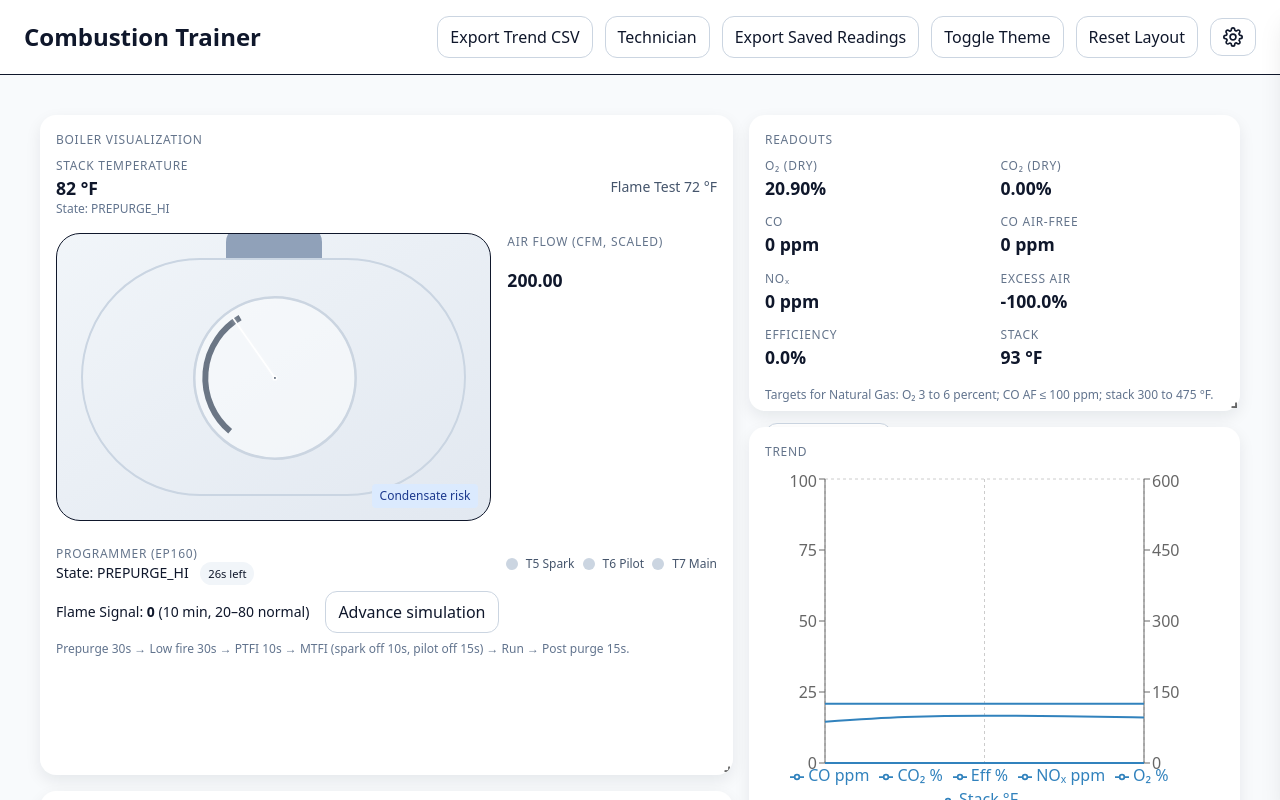
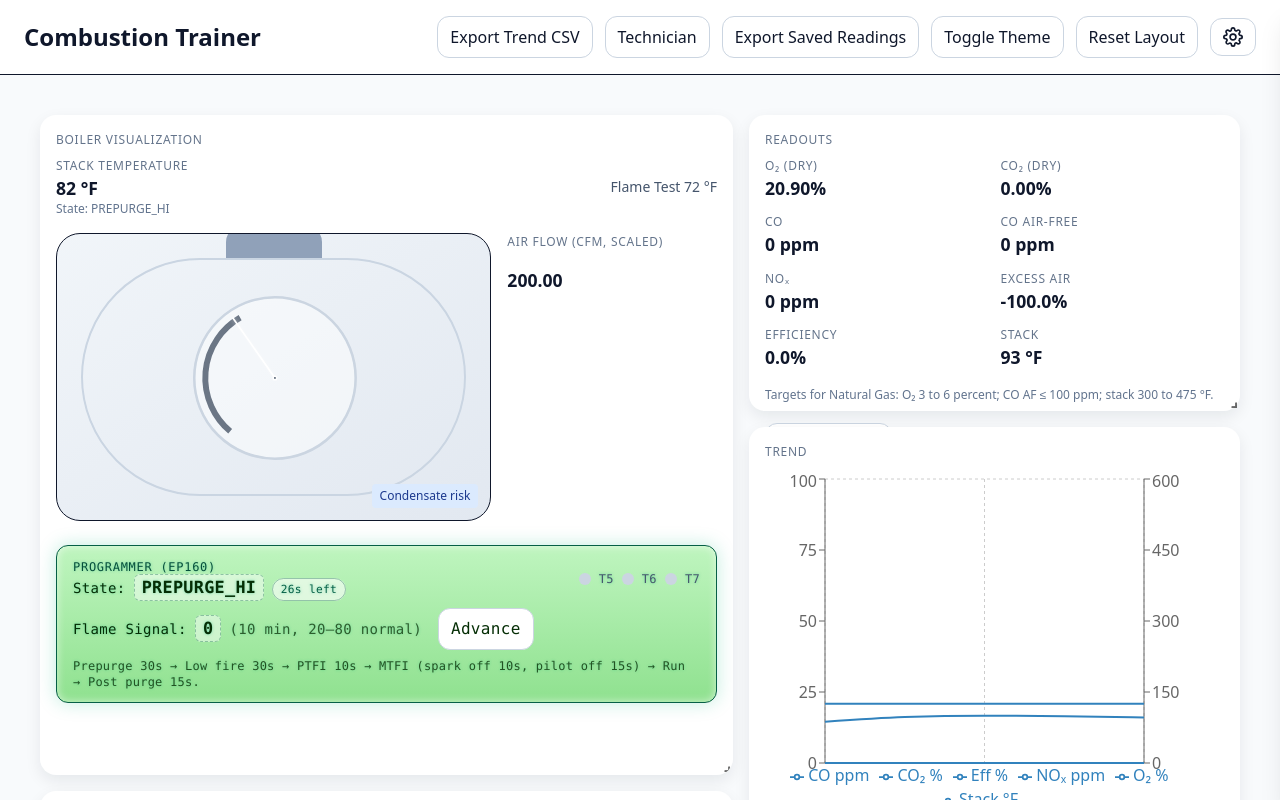
Before and after one commit to ecconvert/combustion-trainer, a React (Vite) app: page / in a window 1280 px wide. Shown: the top 800 px of the page. Built offline with nearby package versions, Linux system fonts and the light colour scheme.

Commit message:
make the programmer look a bit more digital

```diff
--- a/src/App.jsx
+++ b/src/App.jsx
@@ -1125,6 +1125,10 @@ const rheostatRampRef = useRef(null);
         .btn { padding: .5rem .75rem; border-radius: .75rem; border: 1px solid #cbd5e1; background: white; }
         .btn-primary { background: #0f172a; color: white; border-color: #0f172a; }
         .pill { padding: .25rem .5rem; border-radius: 9999px; font-size: .7rem; }
+  /* Digital programmer styling */
+  .digital-panel { background: linear-gradient(180deg, #bff5bf 0%, #8fe18f 100%); border: 1px solid #065f46; border-radius: 0.75rem; padding: 0.75rem 1rem; box-shadow: 0 0 18px rgba(16,185,129,0.25), inset 0 0 8px rgba(255,255,255,0.6); }
+  .digital-text { font-family: ui-monospace, SFMono-Regular, Menlo, Monaco, Consolas, "Liberation Mono", "Courier New", monospace; letter-spacing: 0.02em; color: #052e05; text-shadow: 0 0 3px rgba(16,185,129,0.5); }
+  .digital-readout { font-size: 1.05rem; font-weight: 700; padding: 0.15rem 0.4rem; background: rgba(255,255,255,0.45); border-radius: 0.375rem; border: 1px dashed rgba(6,95,70,0.35); }
       `}</style>
         <RightDrawer open={drawerOpen} onClose={() => setDrawerOpen(false)}>
 
@@ -1402,24 +1406,32 @@ const rheostatRampRef = useRef(null);
               </div>
             </div>
             {/* Programmer moved directly below visualization */}
-            <div className="mt-6">
-              <div className="flex items-center justify-between">
+            <div className="mt-6 digital-panel">
+              <div className="flex items-center justify-between digital-text">
                 <div>
-                  <div className="label">Programmer (EP160)</div>
-                  <div className="text-sm">State: {burnerState} {stateCountdown !== null && (<span className="pill bg-slate-100 ml-2">{stateCountdown}s left</span>)} {burnerState === "LOCKOUT" && (<span className="pill bg-red-100 ml-2">Lockout: {lockoutReason}</span>)}</div>
+                  <div className="label" style={{ color: "#064e3b" }}>Programmer (EP160)</div>
+                  <div className="text-sm">
+                    State: <span className="digital-readout">{burnerState}</span>
+                    {stateCountdown !== null && (
+                      <span className="pill bg-white/60 ml-2" style={{ color: "#065f46", border: "1px solid rgba(6,95,70,0.35)" }}>{stateCountdown}s left</span>
+                    )}
+                    {burnerState === "LOCKOUT" && (
+                      <span className="pill bg-red-100 ml-2">Lockout: {lockoutReason}</span>
+                    )}
+                  </div>
                 </div>
                 <div className="flex items-center gap-2">
-                  <Led on={t5Spark} label="T5 Spark" color="#06b6d4" />
-                  <Led on={t6Pilot} label="T6 Pilot" color="#f59e0b" />
-                  <Led on={t7Main} label="T7 Main" color="#84cc16" />
+                  <Led on={t5Spark} label="T5" color="#065f46" />
+                  <Led on={t6Pilot} label="T6" color="#2dd4bf" />
+                  <Led on={t7Main} label="T7" color="#22c55e" />
                 </div>
               </div>
-              <div className="mt-2 flex items-center gap-4">
-                <div className="text-sm">Flame Signal: <span className="font-semibold">{Math.round(flameSignal)}</span> (10 min, 20–80 normal)</div>
-                <button className="btn" onClick={advanceStep}>Advance simulation</button>
-                {burnerState === "LOCKOUT" && (<button className="btn btn-primary" onClick={resetProgrammer}>Reset Programmer</button>)}
+              <div className="mt-2 flex items-center gap-4 digital-text">
+                <div className="text-sm">Flame Signal: <span className="digital-readout">{Math.round(flameSignal)}</span> <span className="opacity-75">(10 min, 20–80 normal)</span></div>
+                <button className="btn" onClick={advanceStep}>Advance</button>
+                {burnerState === "LOCKOUT" && (<button className="btn btn-primary" onClick={resetProgrammer}>Reset</button>)}
               </div>
-              <div className="mt-2 text-xs text-slate-500">Prepurge {EP160.PURGE_HF_SEC}s → Low fire {EP160.LOW_FIRE_MIN_SEC}s → PTFI {EP160.PTFI_SEC}s → MTFI (spark off {EP160.MTFI_SPARK_OFF_SEC}s, pilot off {EP160.MTFI_PILOT_OFF_SEC}s) → Run → Post purge {EP160.POST_PURGE_SEC}s.</div>
+              <div className="mt-2 text-xs digital-text" style={{ opacity: 0.8 }}>Prepurge {EP160.PURGE_HF_SEC}s → Low fire {EP160.LOW_FIRE_MIN_SEC}s → PTFI {EP160.PTFI_SEC}s → MTFI (spark off {EP160.MTFI_SPARK_OFF_SEC}s, pilot off {EP160.MTFI_PILOT_OFF_SEC}s) → Run → Post purge {EP160.POST_PURGE_SEC}s.</div>
             </div>
           </GridAutoSizer>
           <GridAutoSizer key="controls" id="controls" data-testid="panel-controls" className="card overflow-hidden" onRows={(r) => setItemRows("controls", r)} rowHeight={10}>
```
